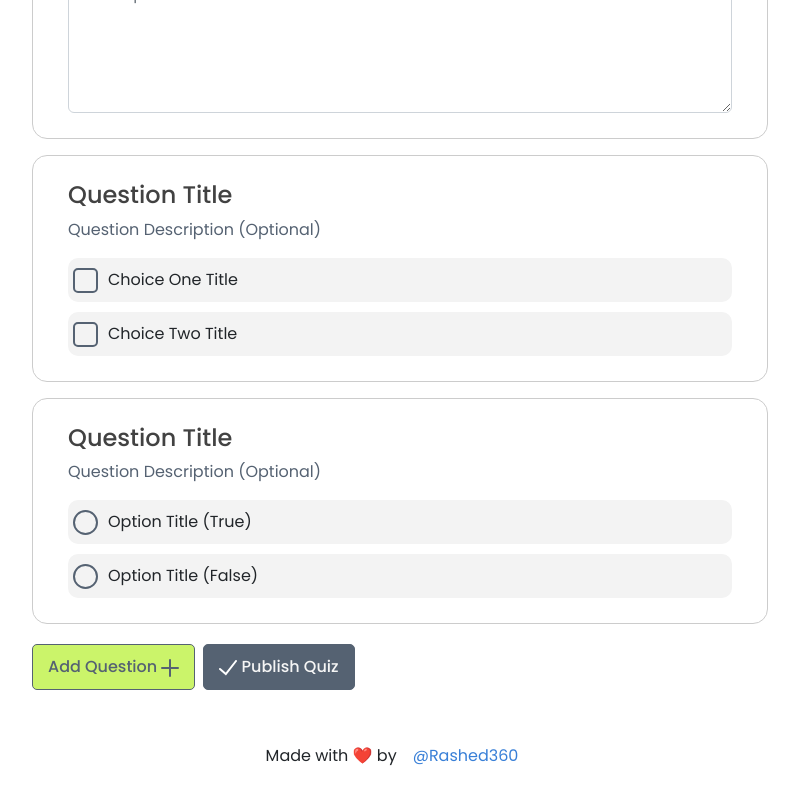
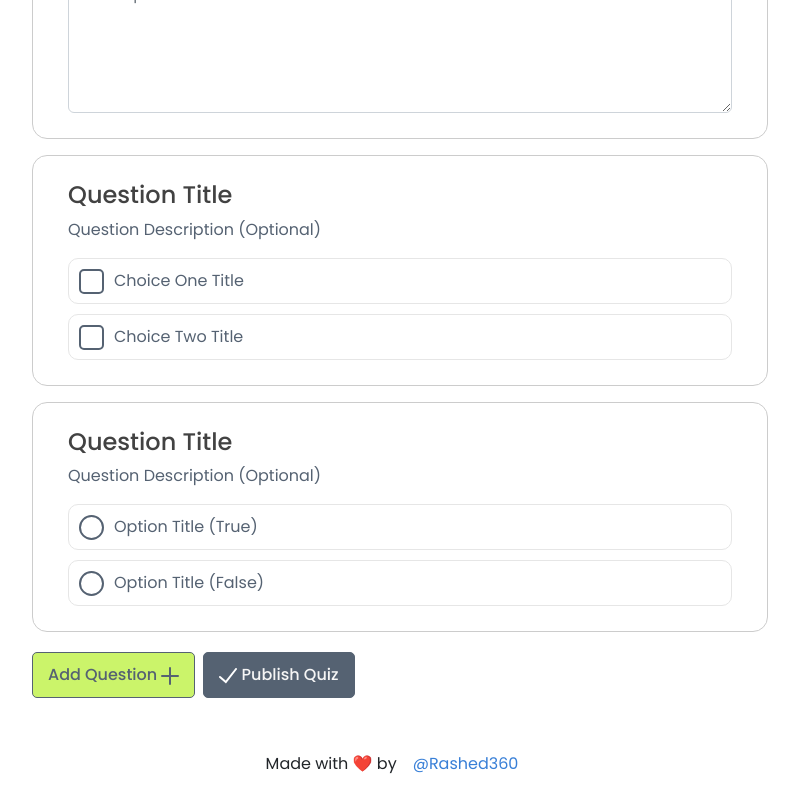
Before and after one commit to Rashed360/QuizSystem, a Next.js app: page /create in a window 1280 px wide. Shown: the part 841-1641 px from the top of the page, without its empty margins (240-1039 px from the left). Built offline with nearby package versions, Linux system fonts and the light colour scheme.

Commit message:
updated checkbox+radio inputs design

```diff
--- a/styles/index.scss
+++ b/styles/index.scss
@@ -187,7 +187,8 @@
 /* Custom Inputs */
 .input-container {
 	position: relative;
-	background-color: #f3f3f3;
+	// background-color: #e6e6e6;
+	border: 1px solid #e6e6e6;
 	border-radius: 10px;
 
 	&:first-child {
@@ -204,7 +205,7 @@
 			height: 25px;
 			top: 0;
 			bottom: 0;
-			left: 5px;
+			left: 10px;
 			transform: translateY(40%);
 			background: none;
 			border: 2px solid #556272;
@@ -227,8 +228,9 @@
 		}
 	}
 	label {
-		margin-left: 40px;
+		margin-left: 45px;
 		padding: 10px 0;
+		color: #556272;
 	}
 }
 
```
